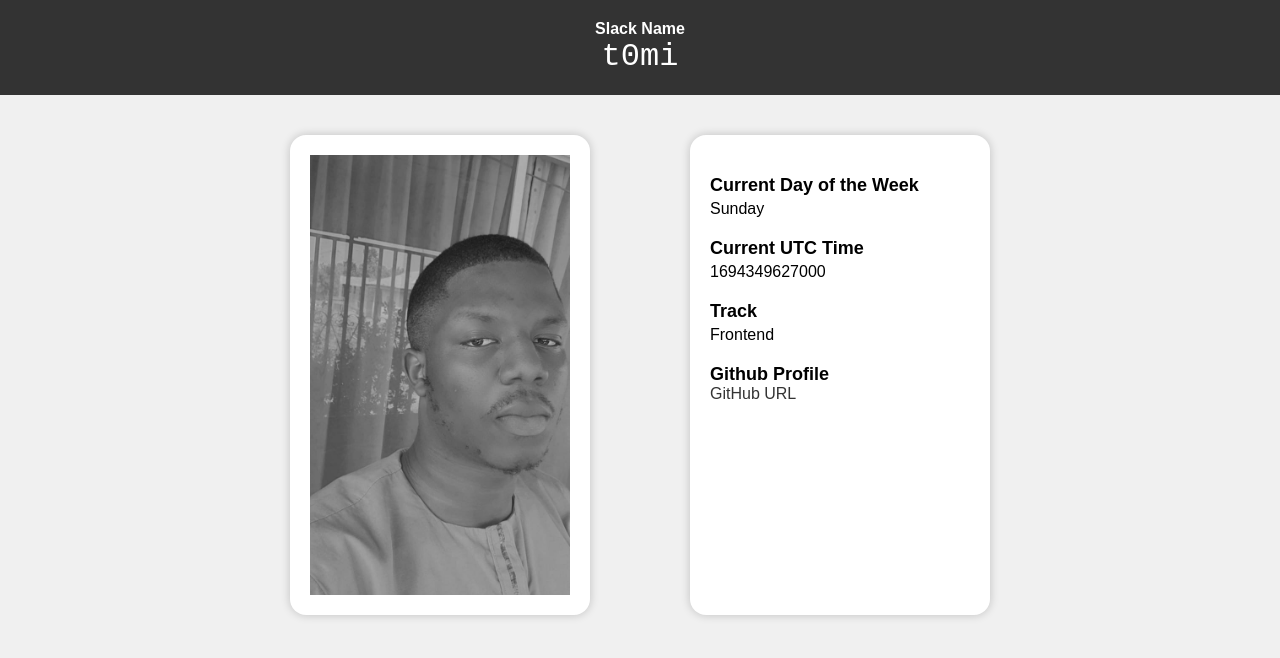
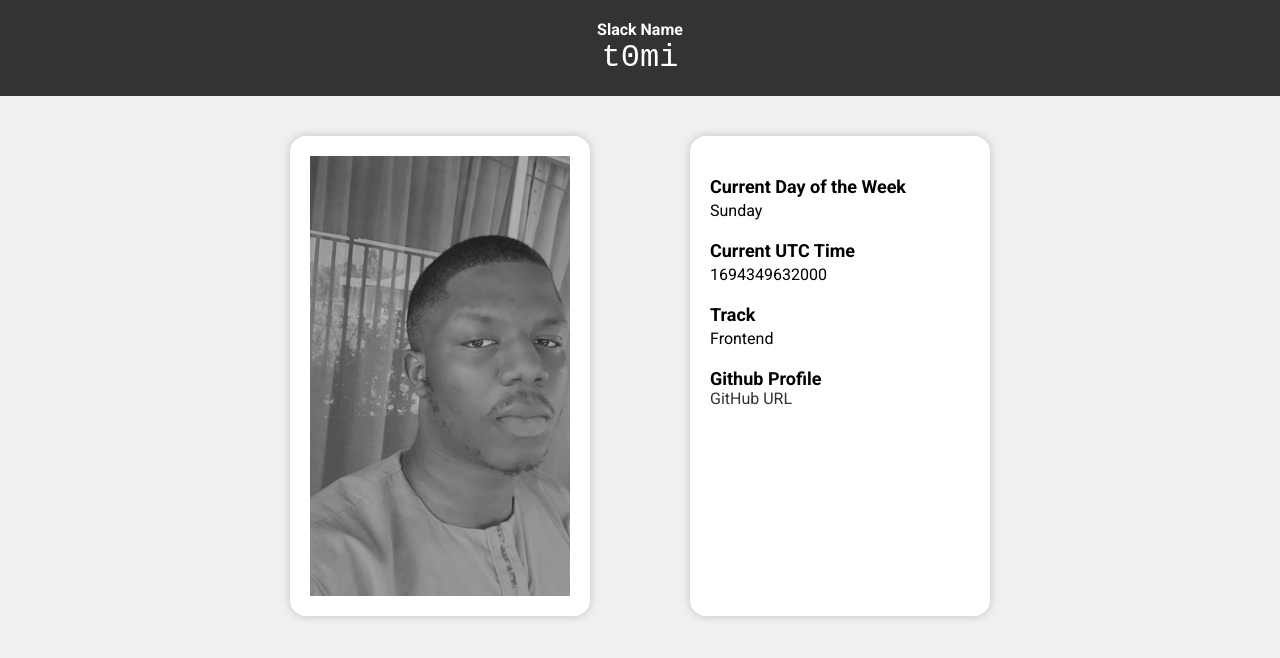
Before and after one commit to victorojedeji/StageOne-HNG, a plain HTML site: page index.html in a window 1280 px wide. Drawn offline with Linux system fonts and the light colour scheme.

Commit message:
stage one task - done

```diff
--- a/index.html
+++ b/index.html
@@ -4,6 +4,9 @@
     <meta charset="UTF-8">
     <meta name="viewport" content="width=device-width, initial-scale=1.0">
     <link rel="stylesheet" href="styles.css">
+    <link rel="preconnect" href="https://fonts.googleapis.com">
+    <link rel="preconnect" href="https://fonts.gstatic.com" crossorigin>
+    <link href="https://fonts.googleapis.com/css2?family=Roboto:ital,wght@0,100;0,300;0,400;0,500;0,700;0,900;1,100;1,300;1,400&display=swap" rel="stylesheet">
     <title>StageOne-HNG-t0mi</title>
 </head>
 <body>
--- a/index.js
+++ b/index.js
@@ -1,15 +1,32 @@
-const currDayElement = document.querySelector('[data-testid="currentDayOfTheWeek"]');
-const  timeElement = document.querySelector('[data-testid="currentUTCTime"]');
+const currDayElement = document.querySelector(
+  '[data-testid="currentDayOfTheWeek"]'
+);
+const timeElement = document.querySelector('[data-testid="currentUTCTime"]');
 
+const weekdays = [
+  "Sunday",
+  "Monday",
+  "Tuesday",
+  "Wednesday",
+  "Thursday",
+  "Friday",
+  "Saturday",
+];
 
-const date = new Date();
-const weekdays = ["Sunday", "Monday", "Tuesday", "Wednesday", "Thursday", "Friday", "Saturday"];
+const updateDay = () => {
+  const date = new Date();
+  const currDayIndex = date.getUTCDay();
+  const currDayName = weekdays[currDayIndex];
+  currDayElement.textContent = currDayName;
+};
 
+const updateTime = () => {
+  setInterval(() => {
+    const date = new Date();
+    const currUTCTime = date.getTime();
+    timeElement.textContent = currUTCTime;
+  }, 100);
+};
 
-const currUTCTime = date.getTime();
-const currDayIndex = date.getDay();
-const currDayName = weekdays[currDayIndex];
-
-
-currDayElement.textContent = currDayName;
-timeElement.textContent = currUTCTime;
+updateDay();
+updateTime();
--- a/styles.css
+++ b/styles.css
@@ -5,7 +5,7 @@
 }
 
 body {
-    font-family: Arial, sans-serif;
+    font-family: 'Roboto', sans-serif;
     margin: 0;
     padding: 0;
     background-color: #f0f0f0;
@@ -128,5 +128,7 @@ a:hover {
         width: 70%;
         max-width: 400px;
         min-width: 300px;
+        height: initial;
+        padding-bottom: 40px;
     }
 }
```
